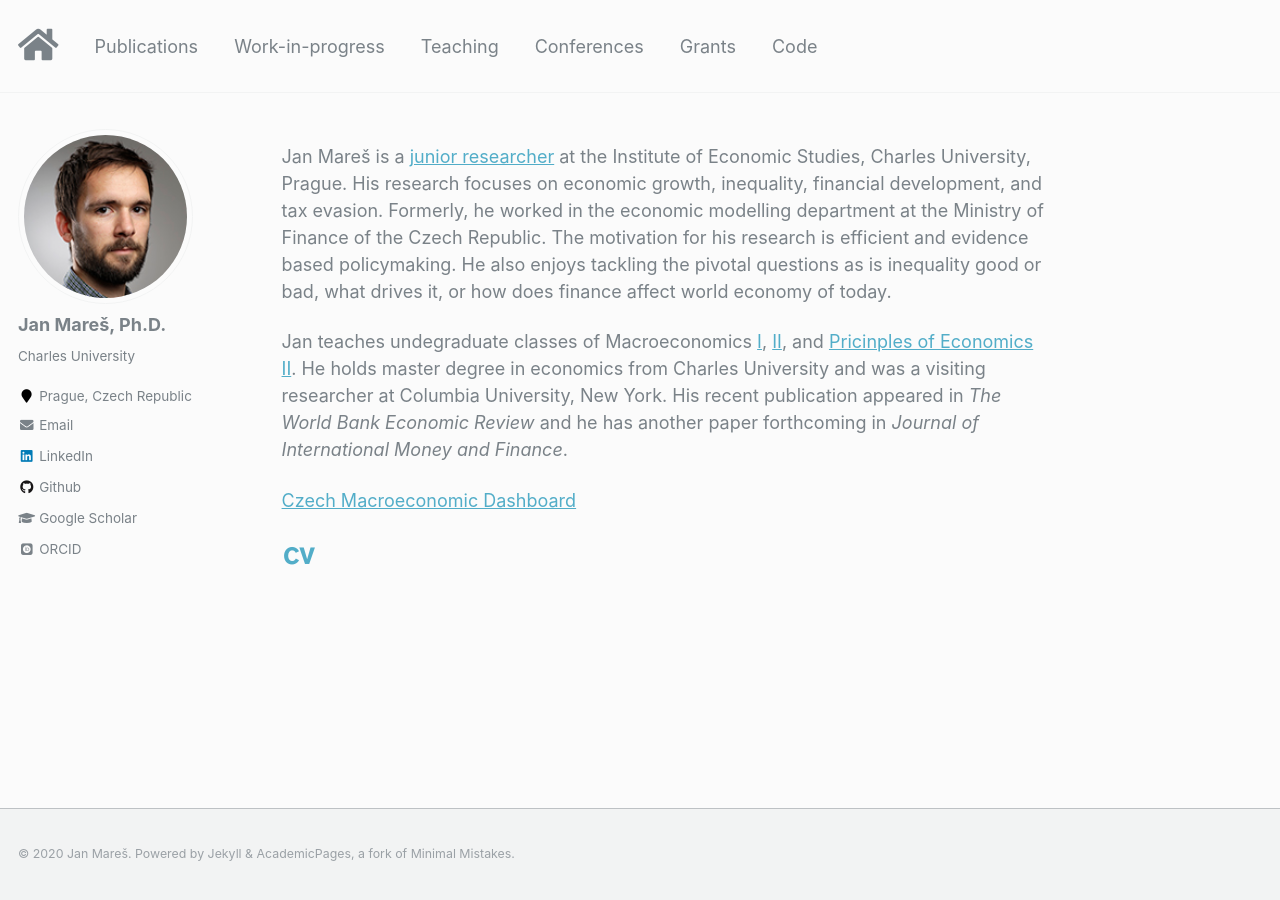
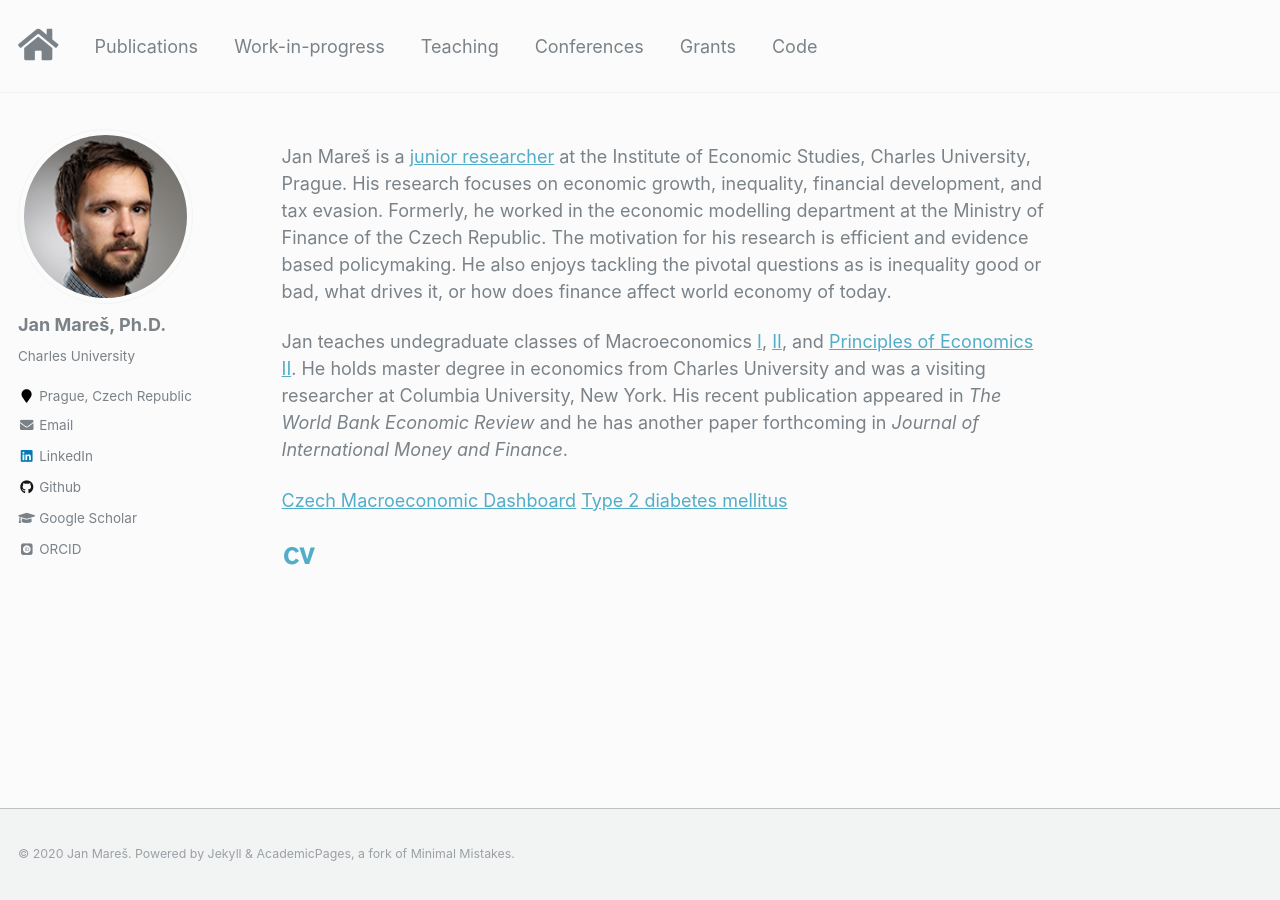
Before and after one commit to janxmares/janxmares.github.io, a Jekyll site: the page built from _pages/about.md, in a window 1280 px wide. Built offline with Jekyll 4.4.1, drawn with Linux system fonts in a browser that asks for light colours; some web fonts are replaced.

Commit message:
about update

```diff
--- a/_pages/about.md
+++ b/_pages/about.md
@@ -10,9 +10,10 @@ redirect_from:
 
 Jan Mareš is a [junior researcher](http://ies.fsv.cuni.cz/en/staff/maresj){:target="_blank"} at the Institute of Economic Studies, Charles University, Prague. His research focuses on economic growth, inequality, financial development, and tax evasion. Formerly, he worked in the economic modelling department at the Ministry of Finance of the Czech Republic. The motivation for his research is efficient and evidence based policymaking. He also enjoys tackling the pivotal questions as is inequality good or bad, what drives it, or how does finance affect world economy of today.
 
-Jan teaches undegraduate classes of Macroeconomics [I](https://is.cuni.cz/studium/predmety/index.php?id=94fdeac5d8c829836f77d9cc448e316f&tid=&do=predmet&kod=JEB114){:target="_blank"}, [II](https://is.cuni.cz/studium/predmety/index.php?id=94fdeac5d8c829836f77d9cc448e316f&tid=&do=predmet&kod=JEB115){:target="_blank"}, and [Pricinples of Economics II](https://is.cuni.cz/studium/predmety/index.php?id=94fdeac5d8c829836f77d9cc448e316f&tid=&do=predmet&kod=JEB102){:target="_blank"}. He holds master degree in economics from Charles University and was a visiting researcher at Columbia University, New York. His recent publication appeared in *The World Bank Economic Review* and he has another paper forthcoming in *Journal of International Money and Finance*.
+Jan teaches undegraduate classes of Macroeconomics [I](https://is.cuni.cz/studium/predmety/index.php?id=94fdeac5d8c829836f77d9cc448e316f&tid=&do=predmet&kod=JEB114){:target="_blank"}, [II](https://is.cuni.cz/studium/predmety/index.php?id=94fdeac5d8c829836f77d9cc448e316f&tid=&do=predmet&kod=JEB115){:target="_blank"}, and [Principles of Economics II](https://is.cuni.cz/studium/predmety/index.php?id=94fdeac5d8c829836f77d9cc448e316f&tid=&do=predmet&kod=JEB102){:target="_blank"}. He holds master degree in economics from Charles University and was a visiting researcher at Columbia University, New York. His recent publication appeared in *The World Bank Economic Review* and he has another paper forthcoming in *Journal of International Money and Finance*.
 
 [Czech Macroeconomic Dashboard](https://janxmares.github.io/macrodash/){:target="_blank"}
+[Type 2 diabetes mellitus](https://jx-m.shinyapps.io/diabetes_tryout/){:target="_blank"}
 
 
 <a href="{{ site.baseurl }}/files/cv_janmares.pdf"><i class='ai ai-cv ai-2x'></i></a>
```
